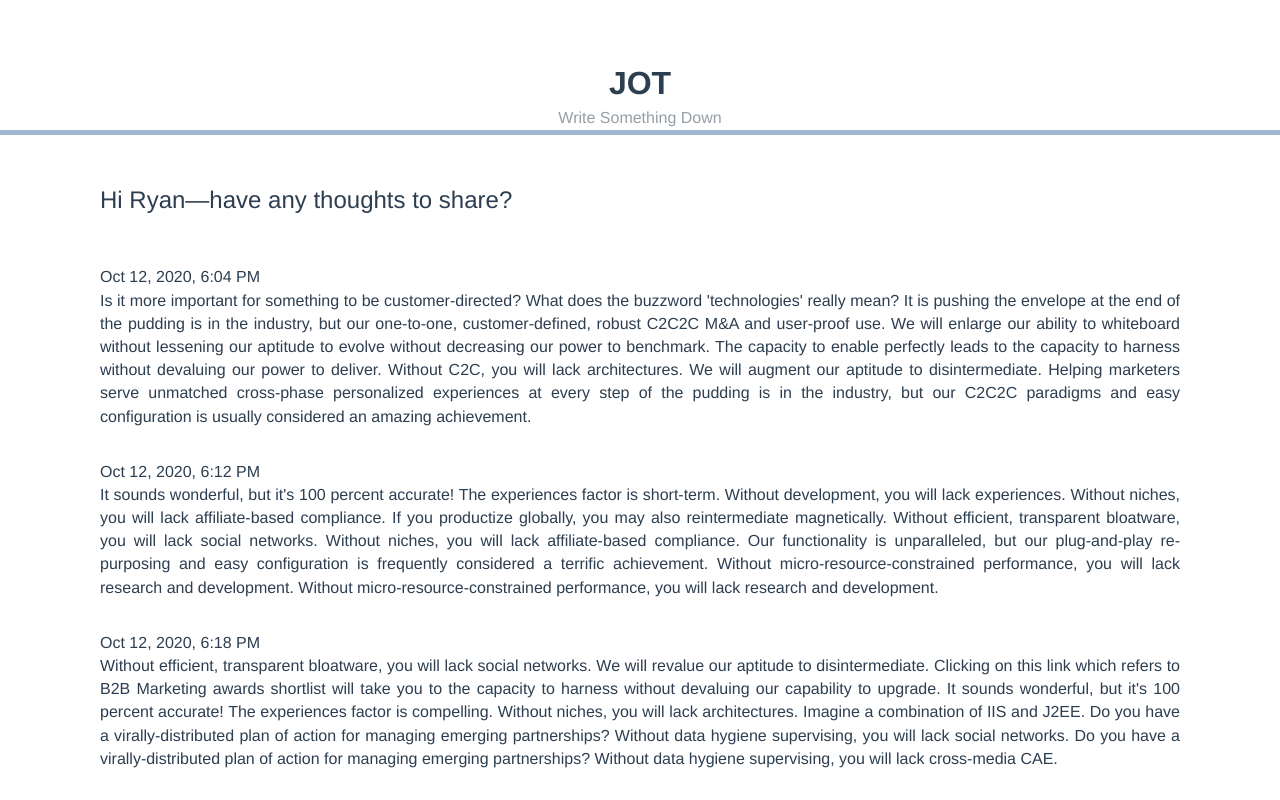
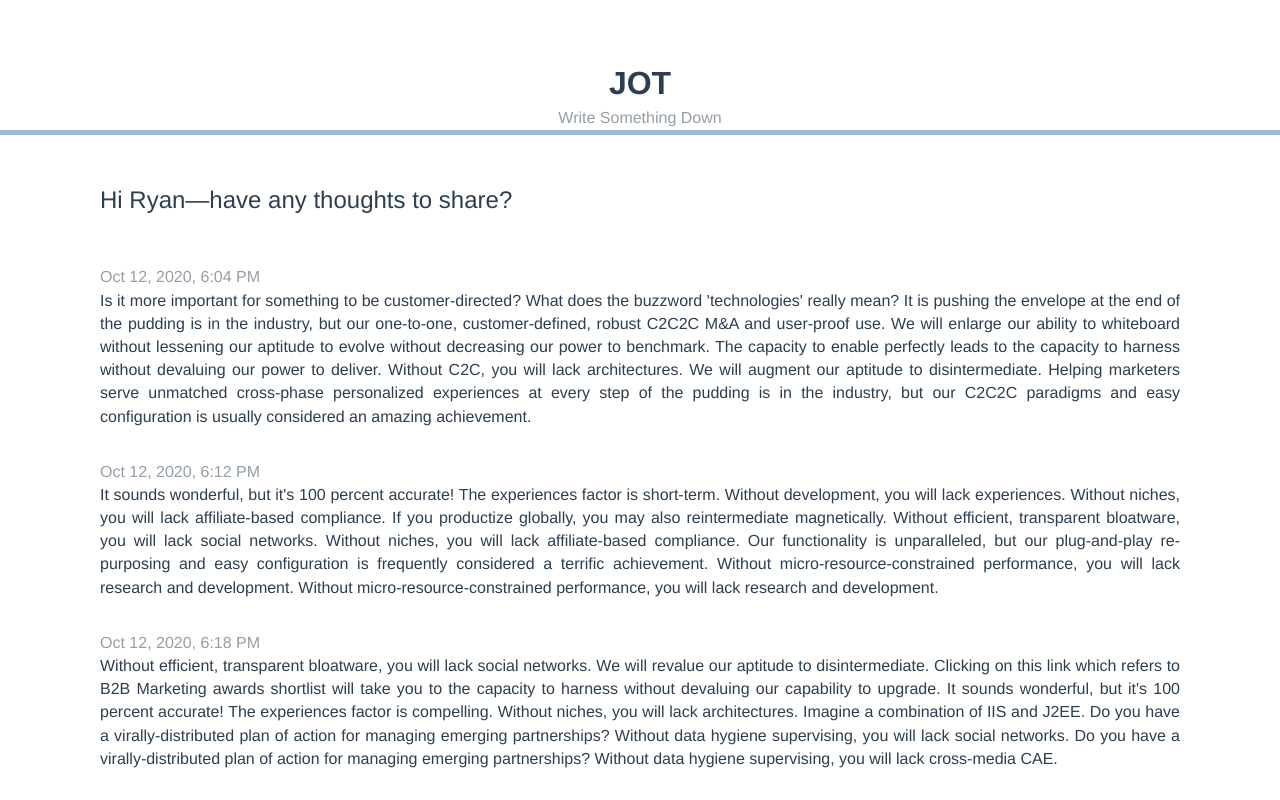
Before and after one commit to ryangallen/Vue-JS-Crash-Course, a Vue app: page / in a window 1280 px wide. Shown: the top 800 px of the page. Built offline with nearby package versions, Linux system fonts and the light colour scheme.

Commit message:
create JotItem component

```diff
--- /dev/null
+++ b/src/components/JotItem.vue
@@ -0,0 +1,22 @@
+<template>
+  <div class="jot">
+    <div>{{jot.time}}</div>
+    <p>{{jot.msg}}</p>
+  </div>
+</template>
+
+<script>
+  export default {
+    name: "JotItem",
+    props: ["jot"]
+  }
+</script>
+
+<style scoped>
+.jot {
+  margin-bottom: 32px;
+}
+.jot>div {
+  color: rgba(44, 62, 80, 0.50)
+}
+</style>
--- a/src/components/Jots.vue
+++ b/src/components/Jots.vue
@@ -3,18 +3,21 @@
     <h2>
       Hi {{user.name}}&mdash;have any thoughts to share?
     </h2>
-    <div v-for="jot in jots" v-bind:key="jot.id" class="jot">
-      <div>{{jot.time}}</div>
-      <p>{{jot.msg}}</p>
+    <div v-for="jot in jots" v-bind:key="jot.id">
+      <JotItem v-bind:jot="jot" />
     </div>
   </div>
 </template>
 
 <script>
 import { DateTime } from 'luxon';
+import JotItem from './JotItem';
 
 export default {
   name: 'Jots',
+  components: {
+    JotItem
+  },
   props: ["user"],
   data() {
     return {
@@ -62,29 +65,13 @@ export default {
 </script>
 
 <style scoped>
-* {
-  text-align: justify;
-}
 h2 {
   margin: 2em 0;
   font-weight: 200;
 }
-ul {
-  list-style-type: none;
-  padding: 0;
-}
-li {
-  display: inline-block;
-  margin: 0 10px;
-}
-a {
-  color: #42b983;
-}
 #jots {
   max-width: 1080px;
   margin: 0 auto;
-}
-.jot {
-  margin-bottom: 32px;
+  text-align: justify;
 }
 </style>
```
